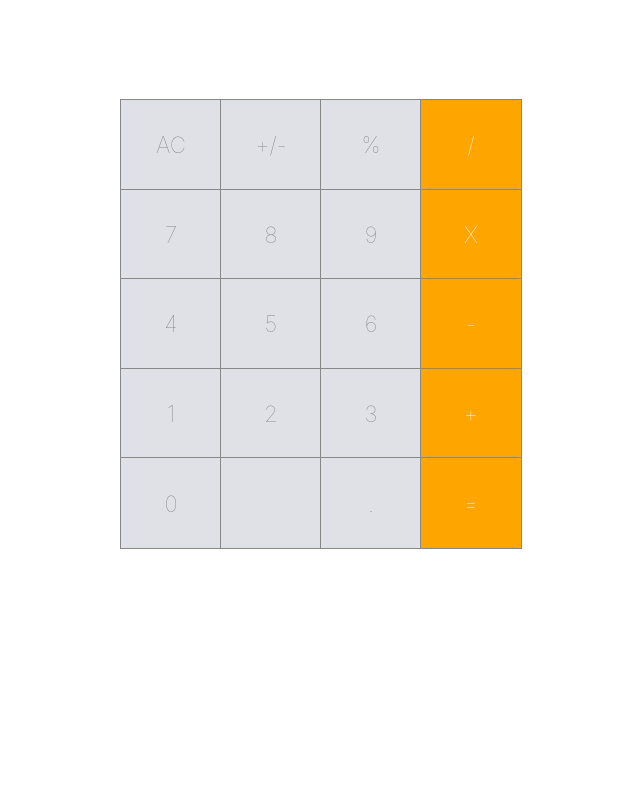
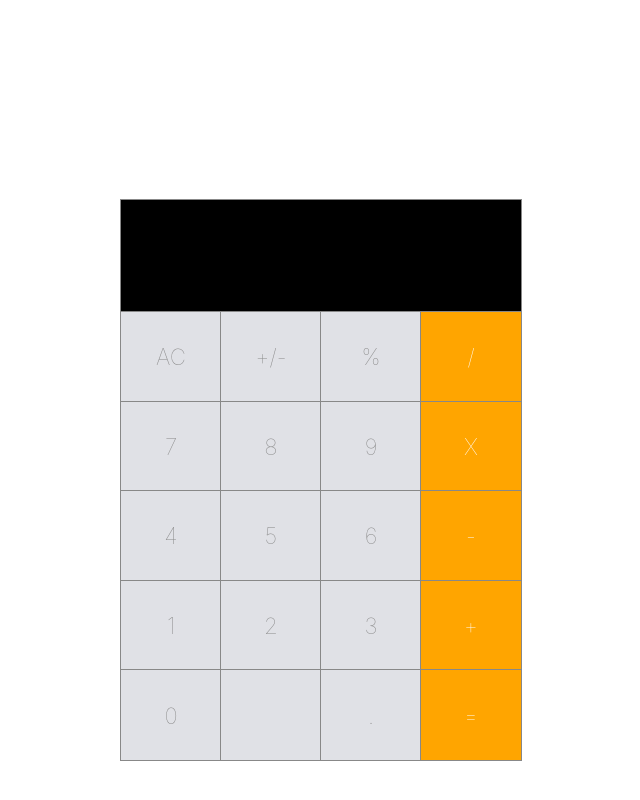
Before and after one commit to tdw78/calc-app, a React (Create React App) app: page / in a window 1280 px wide. Shown: the top 800 px of the page, without its empty margins (319-959 px from the left). Built offline with nearby package versions, Linux system fonts and the light colour scheme.

Commit message:
Display Done

```diff
--- a/src/App.css
+++ b/src/App.css
@@ -1,5 +1,6 @@
 .App {
   text-align: center;
+  margin-top: 100px;
 }
 
 .button {
@@ -44,3 +45,17 @@
   display: flex;
   width: 100%;
 }
+
+.display {
+  display: flex;
+  height: 4em;
+  flex: 1;
+  background-color: #000;
+  outline: 1px solid #888;
+  color: #fff;
+  justify-content: flex-end;
+  padding: 0.5em;
+  font-weight: bold;
+  font-size: 1.4em;
+  align-items: center;
+}
--- a/src/App.js
+++ b/src/App.js
@@ -2,6 +2,7 @@ import React, { Component } from 'react';
 import './App.css';
 import Button from './Components/Button.js';
 import Operator from './Components/Operator.js';
+import Display from './Components/Display';
 
 class App extends Component {
   render() {
@@ -9,7 +10,11 @@ class App extends Component {
     <div className="App">
       <div className="calc-display">
 
-      <div className="button-row">
+        <div className="button-row">
+          <Display></Display>
+        </div>
+
+        <div className="button-row">
           <Button>AC</Button>
           <Button>+/-</Button>
           <Button>%</Button>
--- /dev/null
+++ b/src/Components/Display.js
@@ -0,0 +1,14 @@
+import React, { Component } from 'react';
+
+class Display extends Component {
+  render() {
+  return (
+    <div className="display">
+      {this.props.children}
+    </div>
+  );
+ }
+}
+
+
+export default Display;
```
